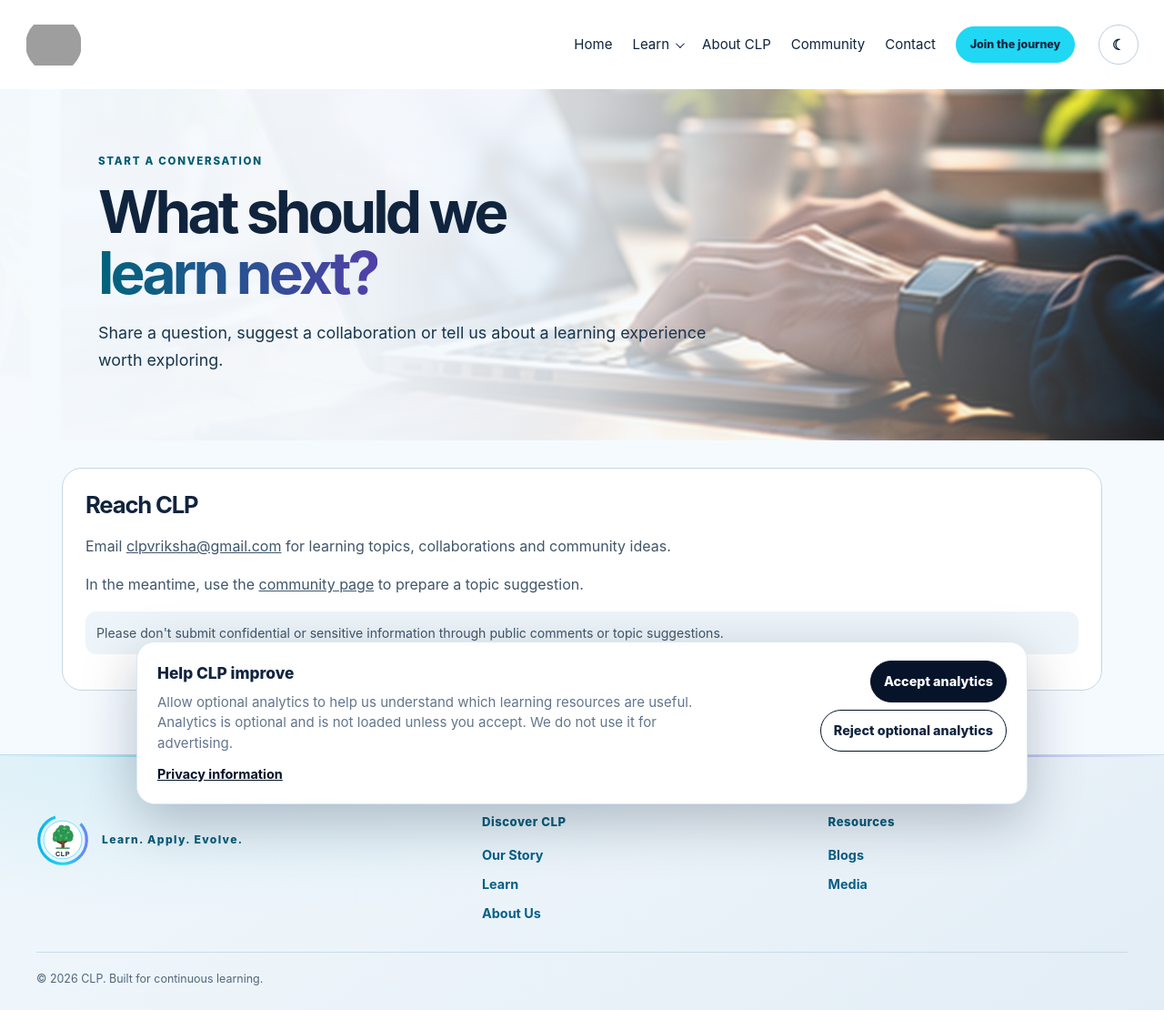
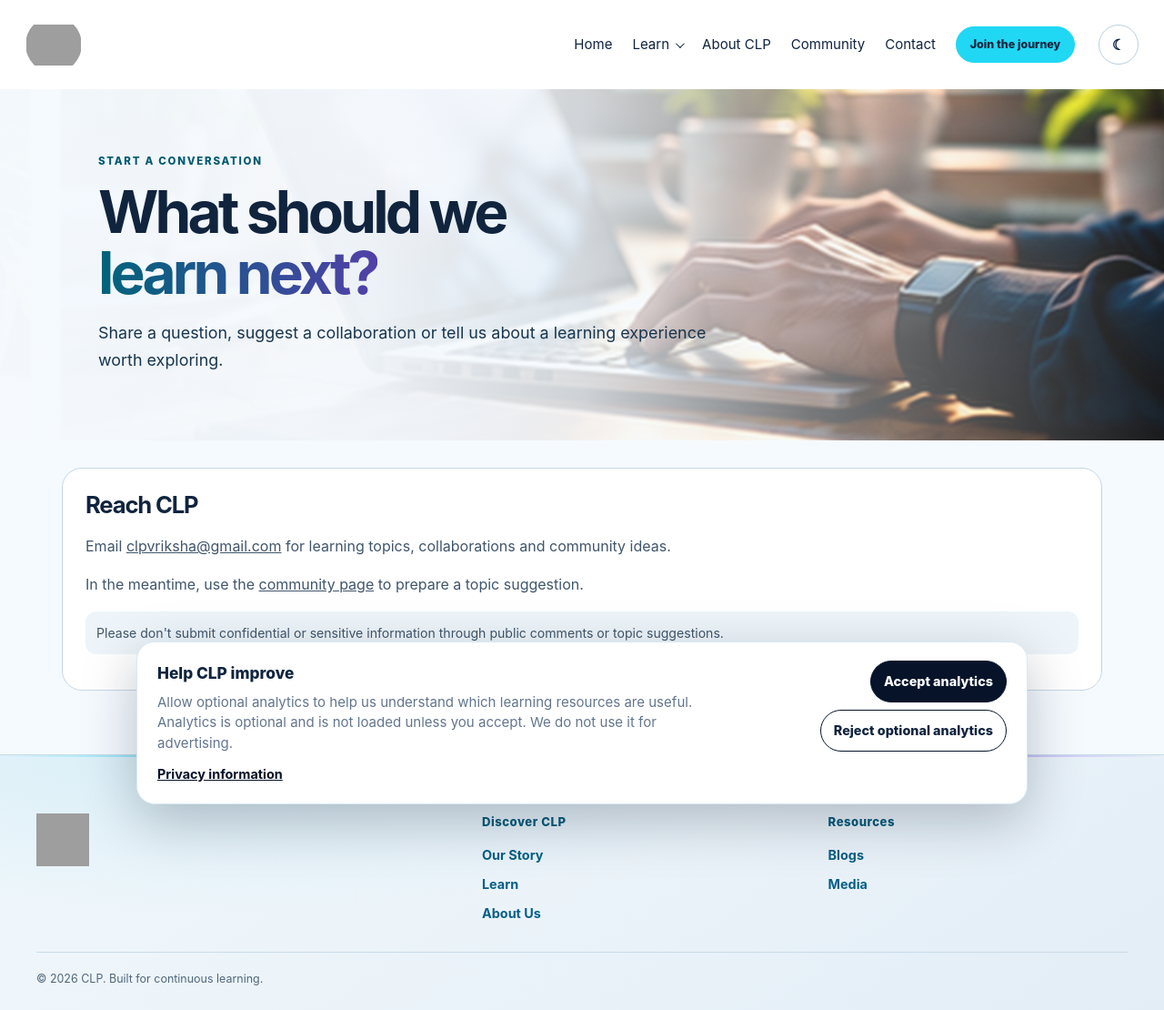
Before and after one commit to sanjeevkshu/clp, a Jekyll site: the page built from contact.md, in a window 1280 px wide. Shown: the whole page at 91% size. Built offline with Jekyll 4.4.1, drawn with Linux system fonts in a browser that asks for light colours; grey boxes are pictures that could not be loaded.

Commit message:
Use theme-aware approved Vriksha logo in footer

```diff
--- a/_includes/footer.html
+++ b/_includes/footer.html
@@ -1,7 +1,6 @@
 <footer class="site-footer">
   <div class="footer-brand">
-    <img src="{{ '/assets/images/clp-mark.svg' | relative_url }}" alt="CLP Kalpavriksha emblem" width="58" height="58">
-    <p>Learn. Apply. Evolve.</p>
+    <picture class="theme-logo"><source srcset="{{ '/assets/images/clp-vriksha-logo-light.png' | relative_url }}" media="(prefers-color-scheme: light)"><img src="{{ '/assets/images/clp-vriksha-logo-dark.png' | relative_url }}" alt="CLP Vriksha — Learn. Apply. Evolve." width="58" height="58"></picture>
   </div>
   <nav class="footer-navigation" aria-label="Footer">
     <div class="footer-column footer-discovery">
```
